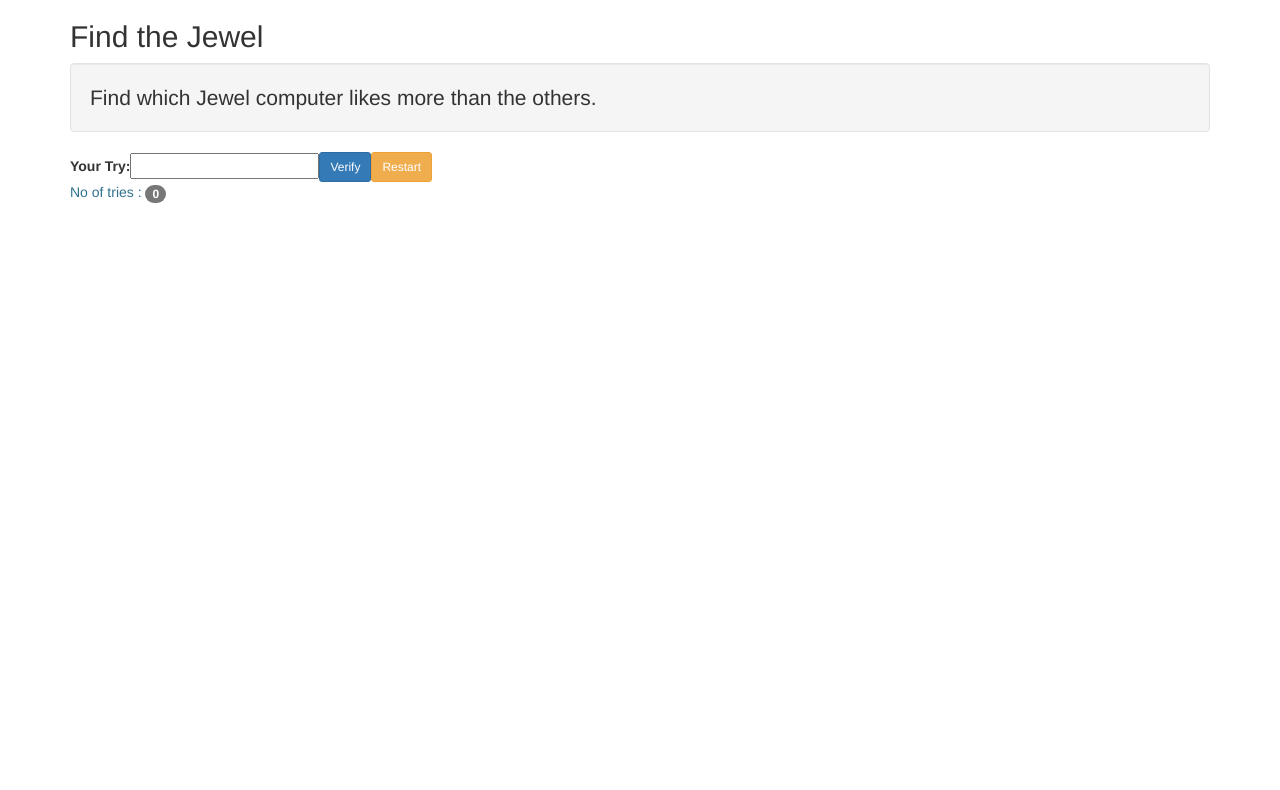
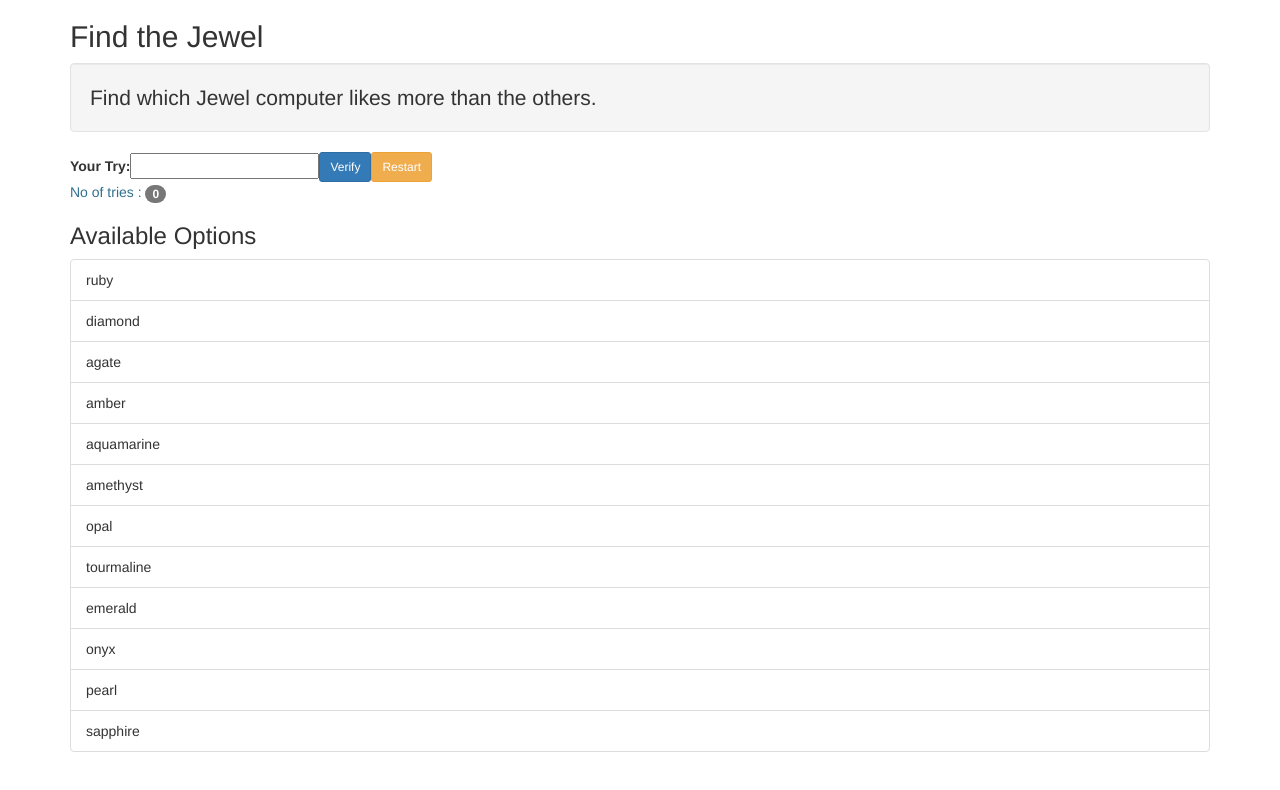
Before and after one commit to hagnat/angular-trainning, an Angular app in the folder ftj/: page / in a window 1280 px wide. Shown: the top 790 px of the page. Built offline with nearby package versions, Linux system fonts and the light colour scheme.

Commit message:
dockerfile, list available jewels

```diff
--- a/ftj/src/app/app.component.html
+++ b/ftj/src/app/app.component.html
@@ -16,4 +16,13 @@ Angular expands into an HTML5 <template> tag.
   <p class="text-info">No of tries :
     <span class="badge">{{howManyTries}}</span>
   </p>
+
+  <div>
+    <h3>Available Options</h3>
+    <ul class='list-group'>
+      <li *ngFor="let jewel of jewels" class="list-group-item">
+        {{ jewel }}
+      </li>
+    </ul>
+  </div>
 </div>
--- a/ftj/src/app/app.component.ts
+++ b/ftj/src/app/app.component.ts
@@ -17,15 +17,29 @@ export class AppComponent {
     this.initGame();
   }
   initGame() {
-    this.jewels = ['ruby','diamond','agate','amber','aquamarine','amethyst','opal','tourmaline', 'emerald','onyx','pearl','sapphire'];
+    this.jewels = [
+      'ruby',
+      'diamond',
+      'agate',
+      'amber',
+      'aquamarine',
+      'amethyst',
+      'opal',
+      'tourmaline',
+      'emerald',
+      'onyx',
+      'pearl',
+      'sapphire'
+    ];
     this.howManyTries = 0;
 
     // EXERCISE 1:
     // - What if we add new jewel to jewels? fix it!
 
-    let jewelIndex = Math.floor((Math.random() * 12) + 1);
+    let jewelIndex = Math.floor(Math.random() * this.jewels.length);
     this.origJewel = this.jewels[jewelIndex];
-      // console.log(this.origJewel);
+    console.log(this.origJewel);
+
     this.findJewel = null;
     this.hinting = null;
   }
```
Also changed, not shown: 1 other file (tests, documents, lock files or other folders).
